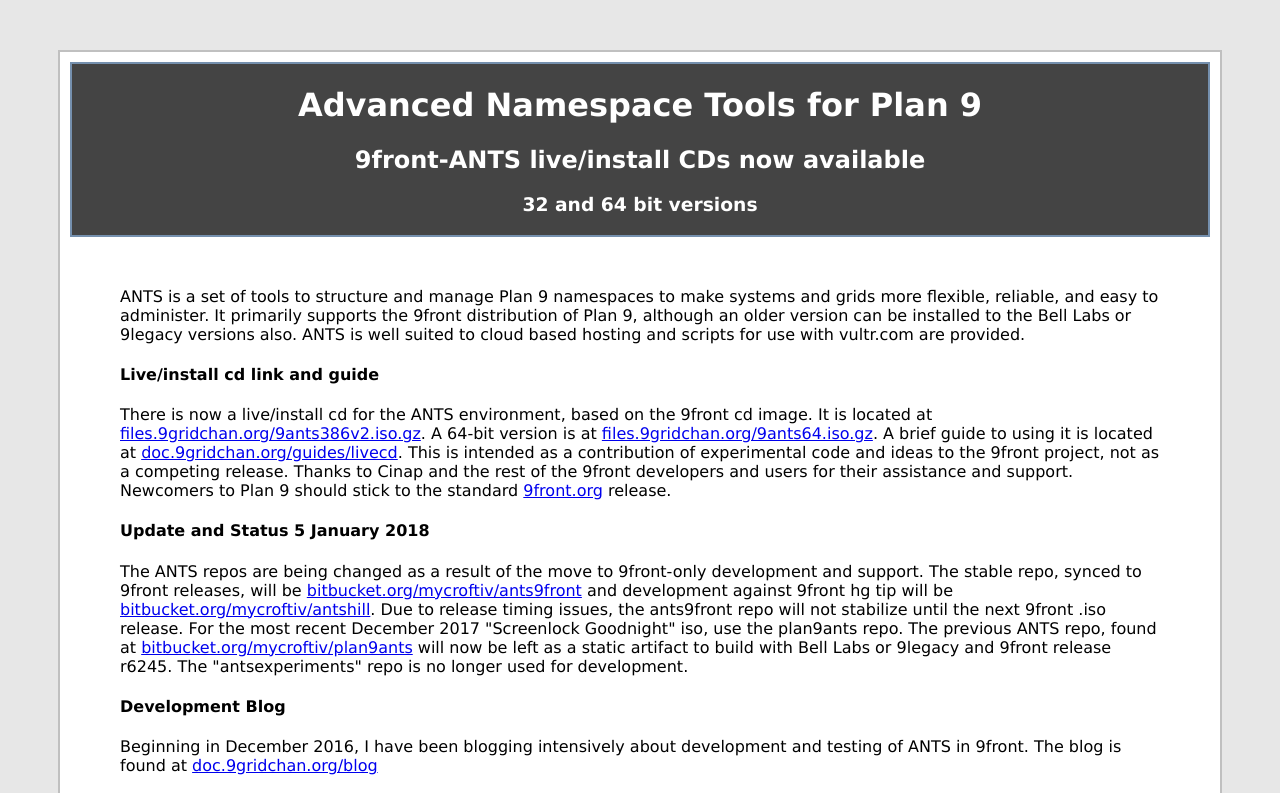
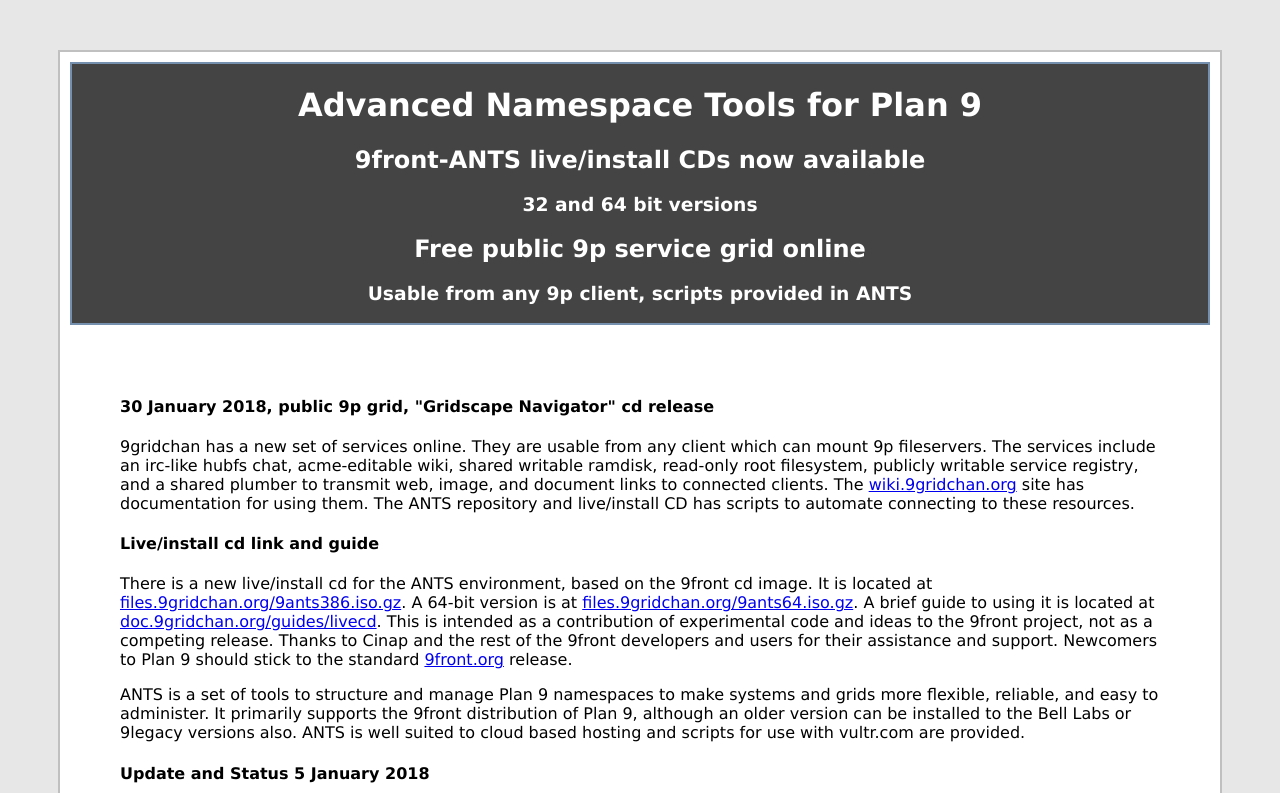
Before and after one commit to Plan9-Archive/antshill, a plain HTML site: page doc/9gco.html in a window 1280 px wide. Shown: the top 793 px of the page. Drawn offline with Linux system fonts and the light colour scheme.

Commit message:
doc updates

```diff
--- a/doc/9gco.html
+++ b/doc/9gco.html
@@ -21,11 +21,16 @@ a:hover { text-decoration: none; color: #C00; background: #FC0; }
 <p>
 <h2> 9front-ANTS live/install CDs now available </h2>
 <h3> 32 and 64 bit versions </h3>
+<h2> Free public 9p service grid online </h2>
+<h3> Usable from any 9p client, scripts provided in ANTS </h3>
 </div>
 <div id="body">
+<h4>30 January 2018, public 9p grid, "Gridscape Navigator" cd release</h4>
+9gridchan has a new set of services online. They are usable from any client which can mount 9p fileservers. The services include an irc-like hubfs chat, acme-editable wiki, shared writable ramdisk, read-only root filesystem, publicly writable service registry, and a shared plumber to transmit web, image, and document links to connected clients. The <a href="http://wiki.9gridchan.org">wiki.9gridchan.org</a> site has documentation for using them. The ANTS repository and live/install CD has scripts to automate connecting to these resources.
+<h4>Live/install cd link and guide </h4>
+There is a new live/install cd for the ANTS environment, based on the 9front cd image. It is located at <a href="//files.9gridchan.org/9ants386.iso.gz">files.9gridchan.org/9ants386.iso.gz</a>. A 64-bit version is at <a href="//files.9gridchan.org/9ants64.iso.gz">files.9gridchan.org/9ants64.iso.gz</a>. A brief guide to using it is located at <a href="//doc.9gridchan.org/guides/livecd">doc.9gridchan.org/guides/livecd</a>. This is intended as a contribution of experimental code and ideas to the 9front project, not as a competing release. Thanks to Cinap and the rest of the 9front developers and users for their assistance and support. Newcomers to Plan 9 should stick to the standard <a href="http://9front.org">9front.org</a> release.
+<p>
 ANTS is a set of tools to structure and manage Plan 9 namespaces to make systems and grids more flexible, reliable, and easy to administer. It primarily supports the 9front distribution of Plan 9, although an older version can be installed to the Bell Labs or 9legacy versions also. ANTS is well suited to cloud based hosting and scripts for use with vultr.com are provided.
-<h4>Live/install cd link and guide </h4>
-There is now a live/install cd for the ANTS environment, based on the 9front cd image. It is located at <a href="//files.9gridchan.org/9ants386v2.iso.gz">files.9gridchan.org/9ants386v2.iso.gz</a>. A 64-bit version is at <a href="//files.9gridchan.org/9ants64.iso.gz">files.9gridchan.org/9ants64.iso.gz</a>. A brief guide to using it is located at <a href="//doc.9gridchan.org/guides/livecd">doc.9gridchan.org/guides/livecd</a>. This is intended as a contribution of experimental code and ideas to the 9front project, not as a competing release. Thanks to Cinap and the rest of the 9front developers and users for their assistance and support. Newcomers to Plan 9 should stick to the standard <a href="http://9front.org">9front.org</a> release.
 <h4>Update and Status 5 January 2018</h4>
 The ANTS repos are being changed as a result of the move to 9front-only development and support. The stable repo, synced to 9front releases, will be <a href="https://bitbucket.org/mycroftiv/ants9front">bitbucket.org/mycroftiv/ants9front</a> and development against 9front hg tip will be <a href="https://bitbucket.org/mycroftiv/antshill">bitbucket.org/mycroftiv/antshill</a>. Due to release timing issues, the ants9front repo will not stabilize until the next 9front .iso release. For the most recent December 2017 "Screenlock Goodnight" iso, use the plan9ants repo. The previous ANTS repo, found at <a href="https://bitbucket.org/mycroftiv/plan9ants">bitbucket.org/mycroftiv/plan9ants</a> will now be left as a static artifact to build with Bell Labs or 9legacy and 9front release r6245. The "antsexperiments" repo is no longer used for development.
 <h4>Development Blog</h4>
```
Also changed, not shown: ants.html (+8 -0 lines), index.html (+7 -2 lines), 3 other files.
